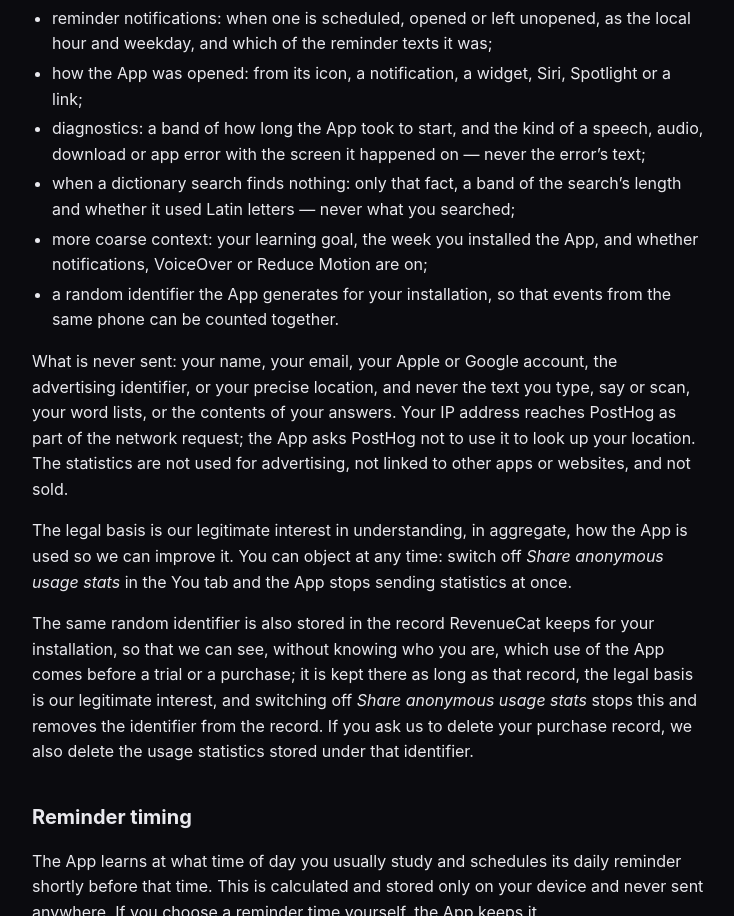
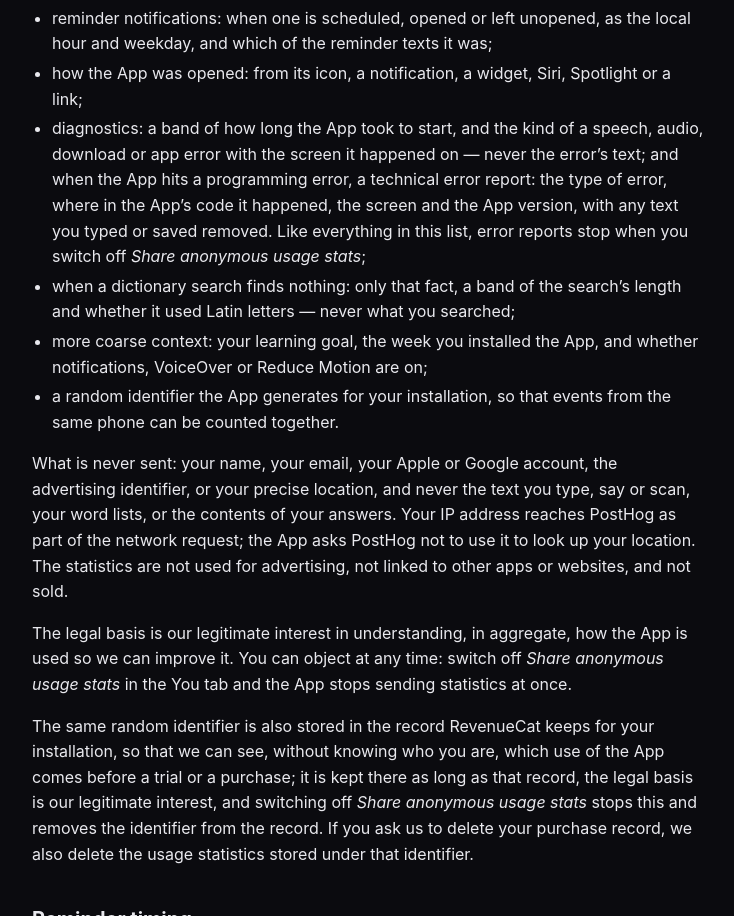
Before and after one commit to 0quantum/norsk-site, a plain HTML site: page privacy.html in a window 1280 px wide. Shown: the part 2347-3263 px from the top of the page, without its empty margins (272-1006 px from the left). Drawn offline with Linux system fonts and the light colour scheme.

Commit message:
Privacy: programming-error reports (PostHog error tracking) under the stats switch
Diagnostics now also covers a technical error report when the app hits a
programming error: error type, where in the app's code, the screen and app
version, with any text the learner typed or saved removed. Same switch
(«Share anonymous usage stats»); no new processor (PostHog, EU).

Co-Authored-By: Claude Opus 5.5 <noreply@anthropic.com>

```diff
--- a/privacy.html
+++ b/privacy.html
@@ -98,7 +98,10 @@
       or a link;</li>
     <li>diagnostics: a band of how long the App took to start, and the kind of a speech,
       audio, download or app error with the screen it happened on &mdash; never the
-      error&rsquo;s text;</li>
+      error&rsquo;s text; and when the App hits a programming error, a technical error
+      report: the type of error, where in the App&rsquo;s code it happened, the screen and
+      the App version, with any text you typed or saved removed. Like everything in this
+      list, error reports stop when you switch off <em>Share anonymous usage stats</em>;</li>
     <li>when a dictionary search finds nothing: only that fact, a band of the
       search&rsquo;s length and whether it used Latin letters &mdash; never what you searched;</li>
     <li>more coarse context: your learning goal, the week you installed the App, and
```
